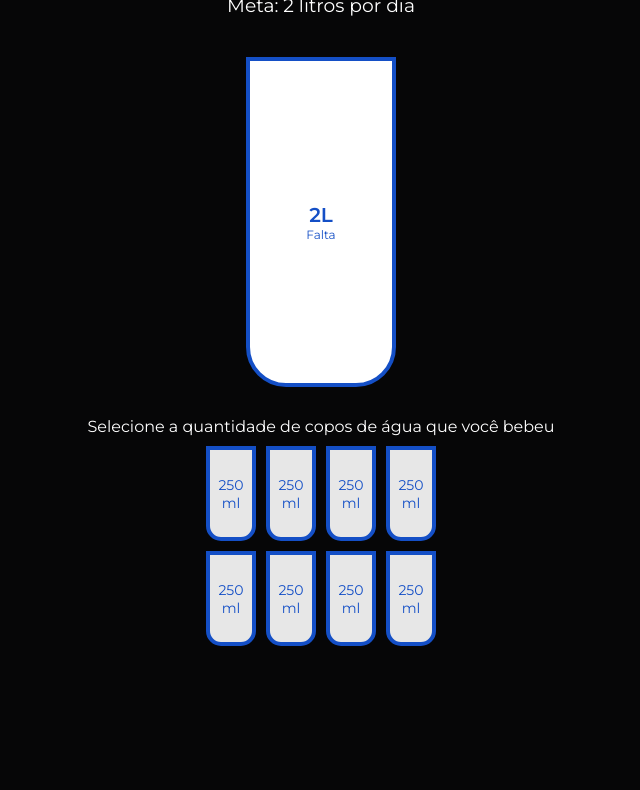
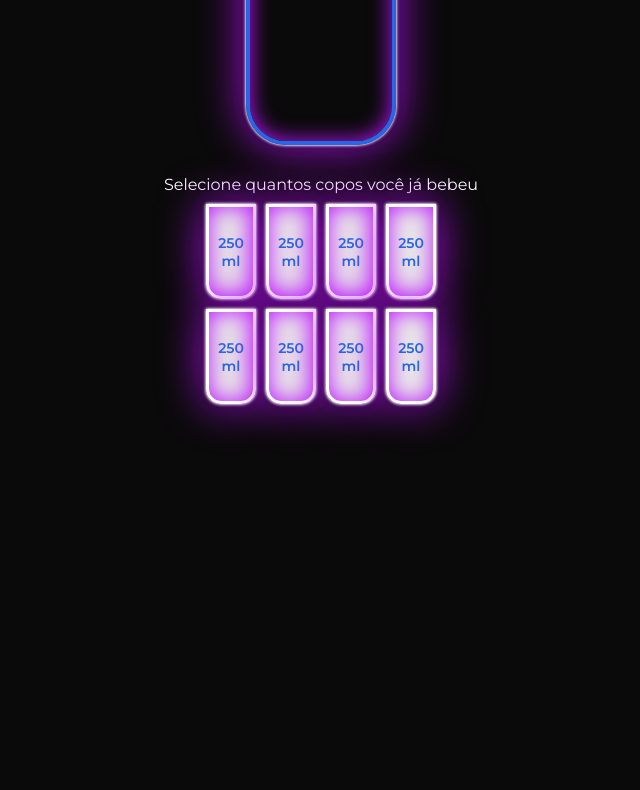
Before and after one commit to BeatrizKuriki/drinkWater, a plain HTML site: page index.html in a window 1280 px wide. Shown: the part 315-1105 px from the top of the page, without its empty margins (319-959 px from the left). After the commit the page ends 800 px from the top, so only its background shows below. Drawn offline with Linux system fonts and the light colour scheme.

Commit message:
refactor css and add the neon effect

```diff
--- a/assets/style.css
+++ b/assets/style.css
@@ -1,38 +1,43 @@
 @import url('https://fonts.googleapis.com/css?family=Montserrat:400,600&display=swap');
 
+:root {
+  --border-color: #2767e7;
+  --fill-color: #86bcee;
+}
 
-:root{
-    --border-color: #144fc6;
-    --fill-color:#6ab3f8;
-
-}
-*{
+* {
   box-sizing: border-box;
 }
 
-body{
-    background-color: rgb(6, 6, 7);
-    color:white;
+body {
+  background-color: #0a0a0a;
+  color: #fff;
   font-family: 'Montserrat', sans-serif;
   display: flex;
   flex-direction: column;
   align-items: center;
-    justify-content: center;
-    height: 150vh;
-    margin-bottom:40px;
+  margin-bottom: 40px;
 }
 
-h1{
+h1 {
   margin: 10px 0 0;
 }
 
-h3{
+h3 {
   font-weight: 400;
   margin: 10px 0;
 }
 
-.cup{
-    background-color: white;
+.cup {
+    border: 0.2rem solid #fff;
+    border-radius: 2rem;
+    padding: 0.4em;
+    box-shadow: 0 0 .2rem #fff,
+                0 0 .2rem #fff,
+
+                0 0 0.8rem #300242,
+                0 0 2.8rem #bc13fe,
+                inset 0 0 1.3rem #bc13fe;
   border: 4px solid var(--border-color);
   color: var(--border-color);
   border-radius: 0 0 40px 40px;
@@ -44,35 +49,56 @@ h3{
   overflow: hidden;
 }
 
-.cup.cup-small{
+
+
+.cups div:hover{
+    border-color: #19c7c7;
+    font-size: 20px;
+    transform: scale(1.1);
+
+
+}
+
+.cup.cup-small {
+    border: 0.2rem solid #fff;
+    border-radius: 2rem;
+    padding: 0.4em;
+    box-shadow: 0 0 .2rem #fff,
+                0 0 .2rem #fff,
+
+                0 0 0.8rem #300242,
+                0 0 2.8rem #bc13fe,
+                inset 0 0 1.3rem #bc13fe;
+
+
   height: 95px;
   width: 50px;
   border-radius: 0 0 15px 15px;
   background-color: rgba(255, 255, 255, 0.9);
   cursor: pointer;
   font-size: 14px;
+  font-weight: bold;
   align-items: center;
   justify-content: center;
   text-align: center;
   margin: 5px;
   transition: 0.3s ease;
-
-}
-.cup.cup-small.full{
-    background-color: var(--fill-color);
-    color:#fff;
 }
 
-.cups{
+.cup.cup-small.full {
+  background-color: var(--fill-color);
+  color: #fff;
+}
+
+.cups {
   display: flex;
   flex-wrap: wrap;
   align-items: center;
   justify-content: center;
   width: 280px;
-
 }
 
-.remained{
+.remained {
   display: flex;
   flex-direction: column;
   align-items: center;
@@ -80,20 +106,18 @@ h3{
   text-align: center;
   flex: 1;
   transition: 0.3s ease;
-
 }
 
-.remained span{
+.remained span {
   font-size: 20px;
   font-weight: bold;
-
 }
 
-.remained small{
+.remained small {
   font-size: 12px;
 }
 
-.percentage{
+.percentage {
   background-color: var(--fill-color);
   display: flex;
   align-items: center;
@@ -104,7 +128,7 @@ h3{
   transition: 0.3s ease;
 }
 
-.text{
+.text {
   text-align: center;
   margin: 0 0 5px;
 }
--- a/index.html
+++ b/index.html
@@ -1,44 +1,36 @@
 <!DOCTYPE html>
 <html lang="pt-br">
   <head>
-    <meta charset="UTF-8">
-    <meta http-equiv="X-UA-Compatible" content="IE=edge">
-    <meta name="viewport" content="width=device-width, initial-scale=1.0">
-    <link rel="stylesheet" href="assets/style.css">
+    <meta charset="UTF-8" />
+    <meta name="viewport" content="width=device-width, initial-scale=1.0" />
+    <link rel="stylesheet" href="assets/style.css" />
     <title>Beba Água</title>
   </head>
-
+  <body>
     <h1>Beba Água</h1>
-    <h3>Meta: 2 litros por dia</h3>
+    <h3>Meta: 2 Litros</h3>
 
     <div class="cup">
-        <div class="remained" id="remainded">
-            <span id="liters">2L</span>
+      <div class="remained" id="remained">
+        <span id="liters"></span>
         <small>Falta</small>
       </div>
+
       <div class="percentage" id="percentage"></div>
     </div>
 
-    <p class="text">Selecione a quantidade de copos de água que você bebeu</p>
+    <p class="text">Selecione quantos copos você já bebeu</p>
 
     <div class="cups">
-        <div class="cup cup-small ">250 ml</div>
-        <div class="cup cup-small ">250 ml</div>
-        <div class="cup cup-small ">250 ml</div>
-        <div class="cup cup-small ">250 ml</div>
-        <div class="cup cup-small ">250 ml</div>
-        <div class="cup cup-small ">250 ml</div>
-        <div class="cup cup-small ">250 ml</div>
-        <div class="cup cup-small ">250 ml</div>
-
+      <div class="cup cup-small">250 ml</div>
+      <div class="cup cup-small">250 ml</div>
+      <div class="cup cup-small">250 ml</div>
+      <div class="cup cup-small">250 ml</div>
+      <div class="cup cup-small">250 ml</div>
+      <div class="cup cup-small">250 ml</div>
+      <div class="cup cup-small">250 ml</div>
+      <div class="cup cup-small">250 ml</div>
     </div>
-
-
-
-
-<body>
-
-
 
     <script src="assets/script.js"></script>
   </body>
```
Also changed, not shown: assets/img/EnchendoCopo.PNG (added), assets/img/imgDemo.PNG (added). Lines whose indentation alone changed are shown as unchanged.
